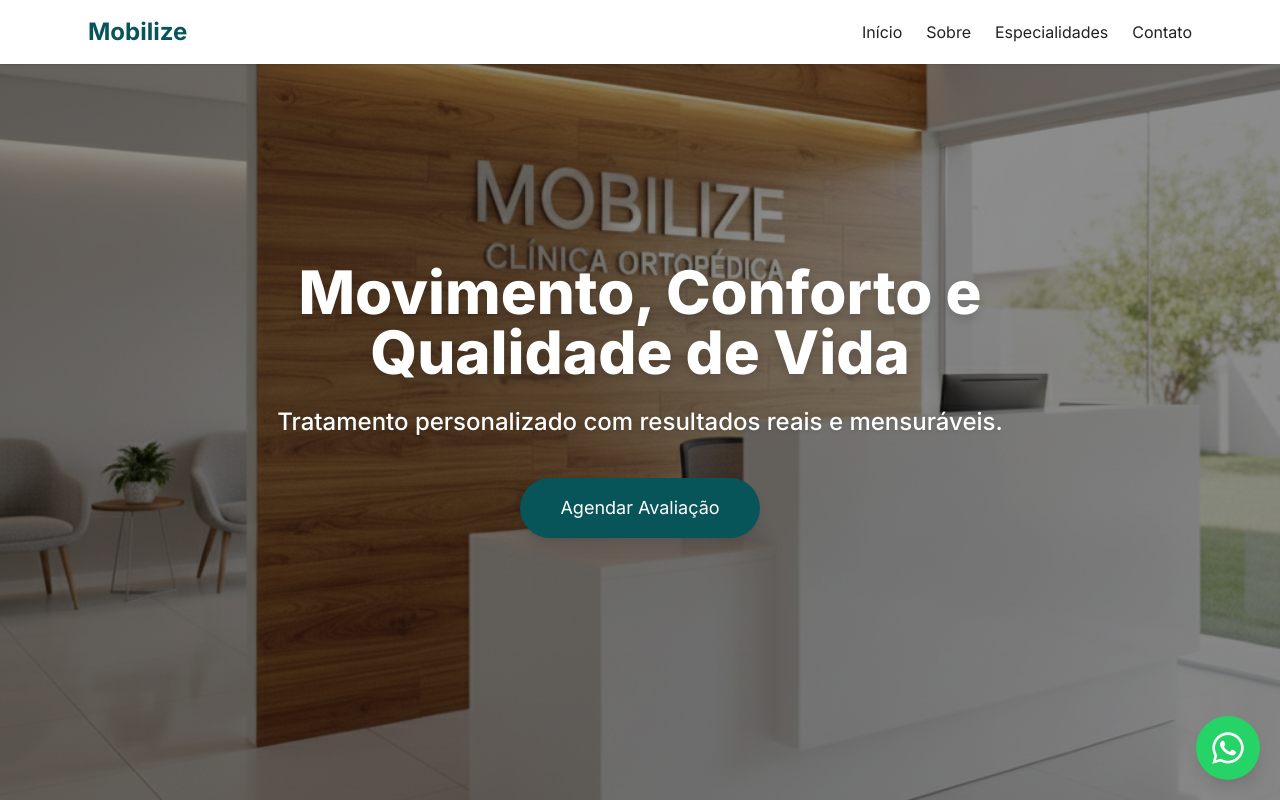
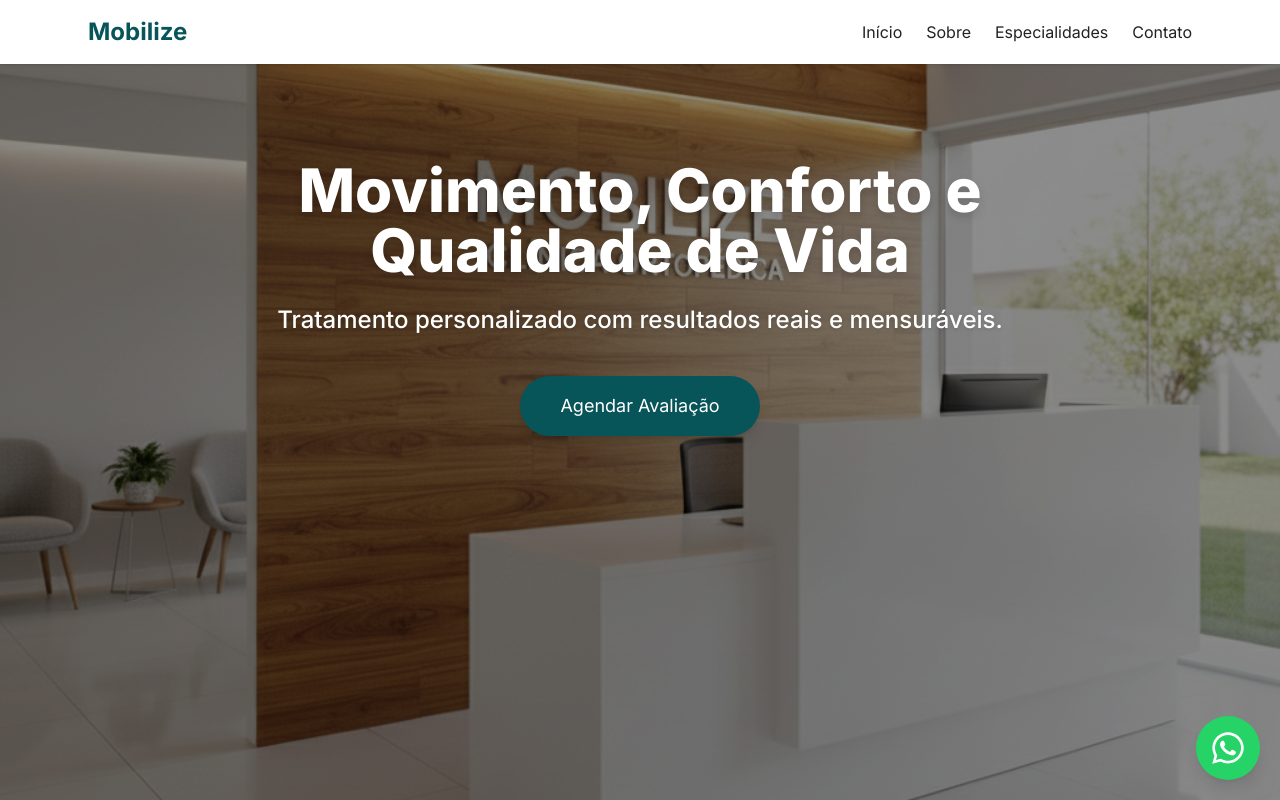
Before and after one commit to PedroHTLemos/mobilize-clinica, a Next.js app: page / in a window 1280 px wide. Shown: the top 800 px of the page. Built offline with nearby package versions, Linux system fonts and the light colour scheme.

Commit message:
Update 1.3

```diff
--- a/app/components/Hero.tsx
+++ b/app/components/Hero.tsx
@@ -2,15 +2,18 @@ export default function Hero() {
   return (
     <section
       id="inicio"
-      className="relative w-full h-screen flex items-center justify-center text-center px-6"
+      className="relative w-full h-screen flex items-start justify-center text-center px-6"
       style={{
         backgroundImage: "url('/images/clinica-mobilize.png')",
         backgroundSize: "cover",
         backgroundPosition: "center",
       }}
     >
+      {/* Overlay */}
       <div className="absolute inset-0 bg-black/45"></div>
-      <div className="relative flex flex-col items-center justify-center max-w-3xl text-white">
+
+      {/* Conteúdo */}
+      <div className="relative flex flex-col items-center justify-start max-w-3xl text-white pt-32 md:pt-40">
         <h1 className="text-4xl md:text-6xl font-extrabold drop-shadow-lg">
           Movimento, Conforto e Qualidade de Vida
         </h1>
```
